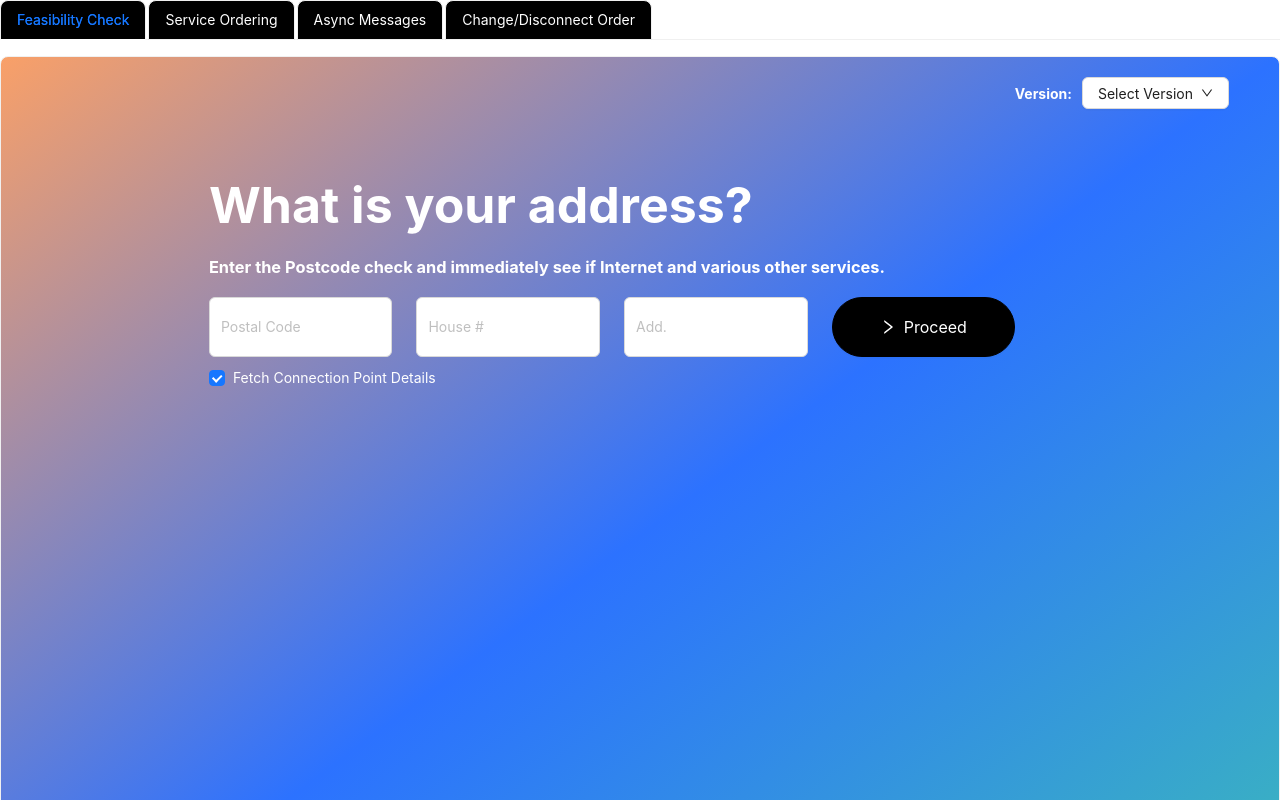
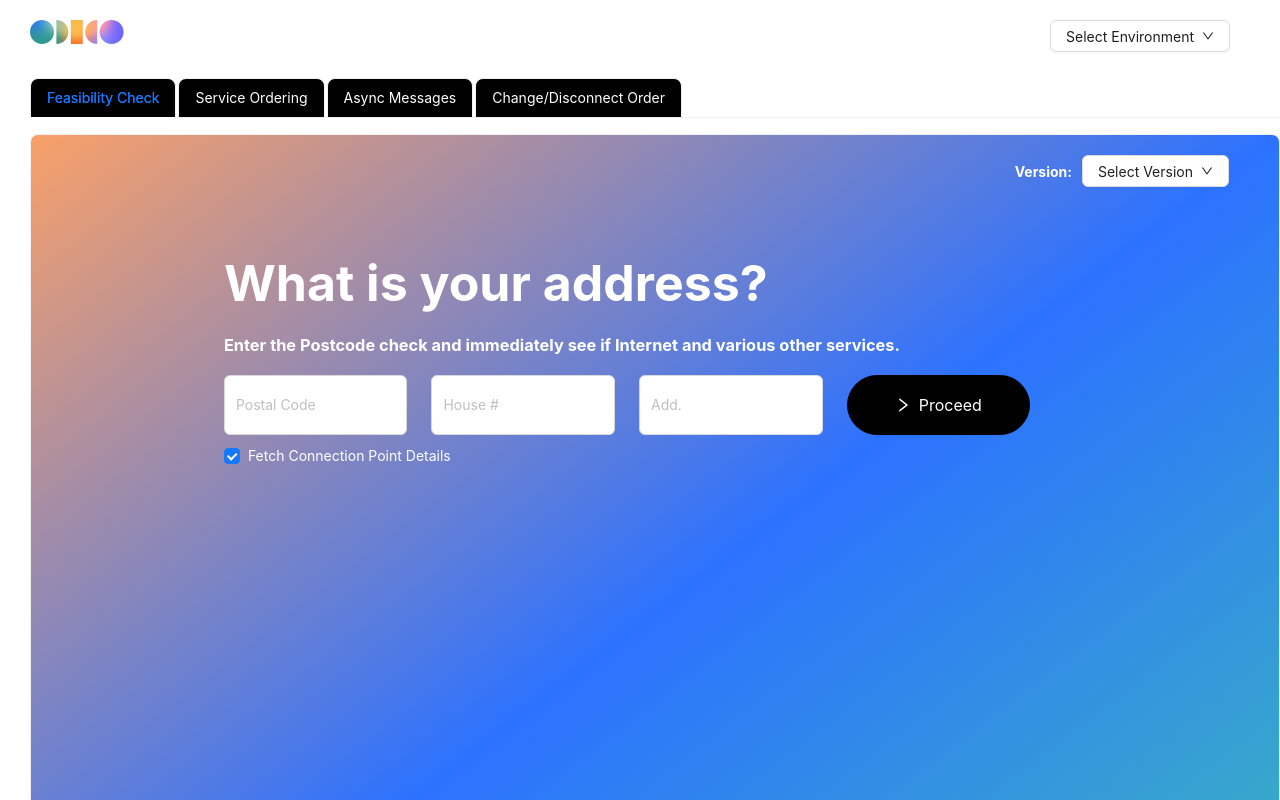
Before and after one commit to altmash-siddique/Bss-Simulator-ReactJS, a React (Create React App) app: page / in a window 1280 px wide. Shown: the top 800 px of the page. Built offline with nearby package versions, Linux system fonts and the light colour scheme.

Commit message:
logo env dropdown subheader added

```diff
--- a/package.json
+++ b/package.json
@@ -43,5 +43,9 @@
       "last 1 firefox version",
       "last 1 safari version"
     ]
+  },
+  "devDependencies": {
+    "@svgr/webpack": "^8.1.0",
+    "url-loader": "^4.1.1"
   }
 }
--- a/src/components/changeOrder/ChangeOrder.css
+++ b/src/components/changeOrder/ChangeOrder.css
@@ -2,11 +2,8 @@
   background-image: linear-gradient(to top left, #3dbfb5, #2c72ff, #f9a068);
   display: flex;
   color: white;
-
   justify-content: center;
-
   margin: auto;
-  /* Center horizontally */
 }
 
 .centered-container {
--- a/src/components/feasibility/Feasibility.css
+++ b/src/components/feasibility/Feasibility.css
@@ -13,7 +13,7 @@
   background-image: linear-gradient(to top left, #3dbfb5, #2c72ff, #f9a068);
   display: flex;
   color: white;
-  /* Removed quotes around the value */
+  margin-right: 30px;
 }
 
 .subheader-label {
--- /dev/null
+++ b/src/components/subHeader/SubHeader.css
@@ -0,0 +1,11 @@
+.env-subheader {
+    position: absolute;
+    top: 20px;
+    right: 50px;
+}
+
+.odido-logo{
+    margin-bottom: 30px;
+    margin-top: 20px;
+    margin-left: 30px;
+}
--- /dev/null
+++ b/src/components/subHeader/SubHeader.jsx
@@ -0,0 +1,47 @@
+// Subheader.js
+import React, { useState } from "react";
+import { Menu, Dropdown, Button } from "antd";
+import { DownOutlined } from "@ant-design/icons";
+import logo from '../../assets/images/odido-logo.svg';
+import "./SubHeader.css";
+
+const Subheader = () => {
+  const [selectedEnvironment, setSelectedEnvironment] =
+    useState("Select Environment");
+ // const [isDropdownVisible, setDropdownVisible] = useState(false);
+
+  const handleEnvironmentSelect = (e) => {
+    setSelectedEnvironment(e.item.props.children);
+    //setDropdownVisible(false); // Close the dropdown after selecting an option
+  };
+
+  const environmentMenu = (
+    <Menu onClick={handleEnvironmentSelect}>
+      <Menu.Item key="1.0">INT</Menu.Item>
+      <Menu.Item key="2.0">UAT</Menu.Item>
+      <Menu.Item key="3.0">PROD</Menu.Item>
+    </Menu>
+  );
+
+  return (
+    <div>
+        <div>
+        <img src={logo} alt="Logo" className="odido-logo"/>
+        </div>
+
+      <div className="env-subheader">
+        <Dropdown
+          overlay={environmentMenu}
+
+          placement="bottomLeft"
+        >
+          <Button>
+            {selectedEnvironment} <DownOutlined />
+          </Button>
+        </Dropdown>
+      </div>
+    </div>
+  );
+};
+
+export default Subheader;
--- a/src/components/tabBar/TabBar.css
+++ b/src/components/tabBar/TabBar.css
@@ -26,3 +26,8 @@
     border-bottom-color: black;
     /* Active tab bottom border color */
 }
+
+.tabs-section {
+    margin-left: 30px;
+
+}
--- a/src/components/tabBar/TabBar.jsx
+++ b/src/components/tabBar/TabBar.jsx
@@ -1,5 +1,6 @@
-import React, { useState } from "react";
-import { Tabs } from "antd";
+import React, { useState} from "react";
+import { Tabs, Menu} from "antd";
+import Subheader from '../subHeader/SubHeader'; // Import the Subheader component
 import ServiceOrdering from "../serviceOrdering/ServiceOrdering";
 import Feasibility from "../feasibility/Feasibility";
 import AsyncMessages from "../asyncMsgs/AsyncMessages";
@@ -11,12 +12,32 @@ const { TabPane } = Tabs;
 
 const TabBar = () => {
   const [activeKey, setActiveKey] = useState("1");
+  const [selectedEnvironment, setSelectedEnvironment] = useState("Select Environment");
+  const [isDropdownVisible, setDropdownVisible] = useState(false);
+
 
   const handleChange = (key) => {
     setActiveKey(key);
   };
 
+  const handleEnvironmentSelect = (e) => {
+    setSelectedEnvironment(e.item.props.children);
+    setDropdownVisible(false); // Close the dropdown after selecting an option
+  };
+
+
+  const environmentMenu = (
+    <Menu onClick={handleEnvironmentSelect}>
+      <Menu.Item key="1.0">INT</Menu.Item>
+      <Menu.Item key="2.0">UAT</Menu.Item>
+      <Menu.Item key="3.0">PROD</Menu.Item>
+    </Menu>
+  );
+
   return (
+    <div>
+       <Subheader />
+      <div className="tabs-section">
       <Tabs type="card" activeKey={activeKey} onChange={handleChange} className="tabs-container">
         <TabPane tab="Feasibility Check" key="1">
           <Feasibility />
@@ -31,6 +52,9 @@ const TabBar = () => {
           <ChangeOrder />
         </TabPane>
       </Tabs>
+      </div>
+
+    </div>
   );
 };
 
```
Also changed, not shown: src/assets/images/odido-logo.svg (added), 1 other file (tests, documents, lock files or other folders). Lines whose indentation alone changed are shown as unchanged.
